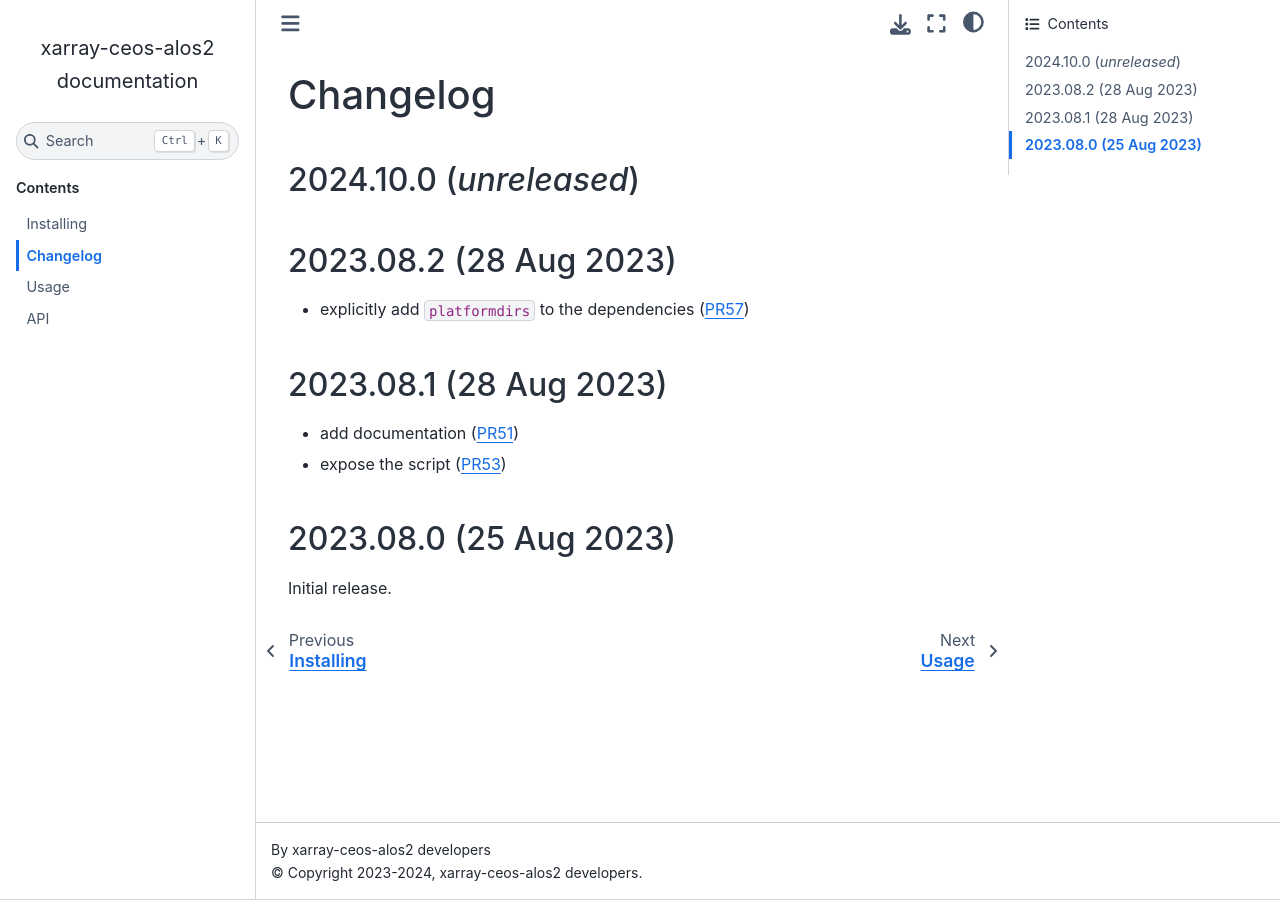
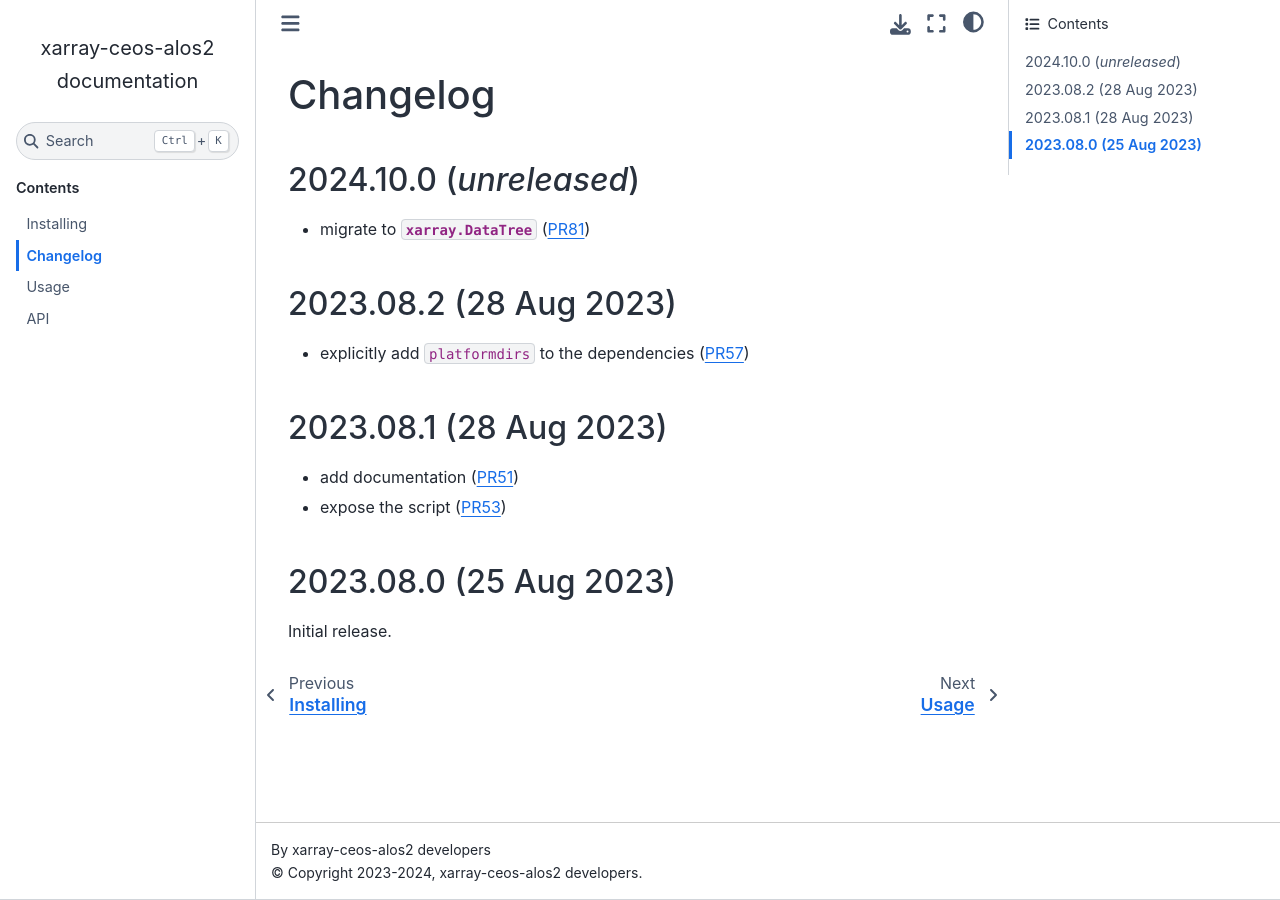
Before and after one commit to umr-lops/xarray-ceos-alos2, a Sphinx documentation site: the page built from docs/changelog.md, in a window 1280 px wide. Built offline with Sphinx 7.4.7 and the Sphinx Book theme 1.1.4, drawn with Linux system fonts in a browser that asks for light colours.

Commit message:
mention the migration to `xarray.DataTree`

```diff
--- a/docs/changelog.md
+++ b/docs/changelog.md
@@ -1,6 +1,8 @@
 # Changelog
 
 ## 2024.10.0 (_unreleased_)
+
+- migrate to {py:class}`xarray.DataTree` ({pull}`81`)
 
 ## 2023.08.2 (28 Aug 2023)
 
```
